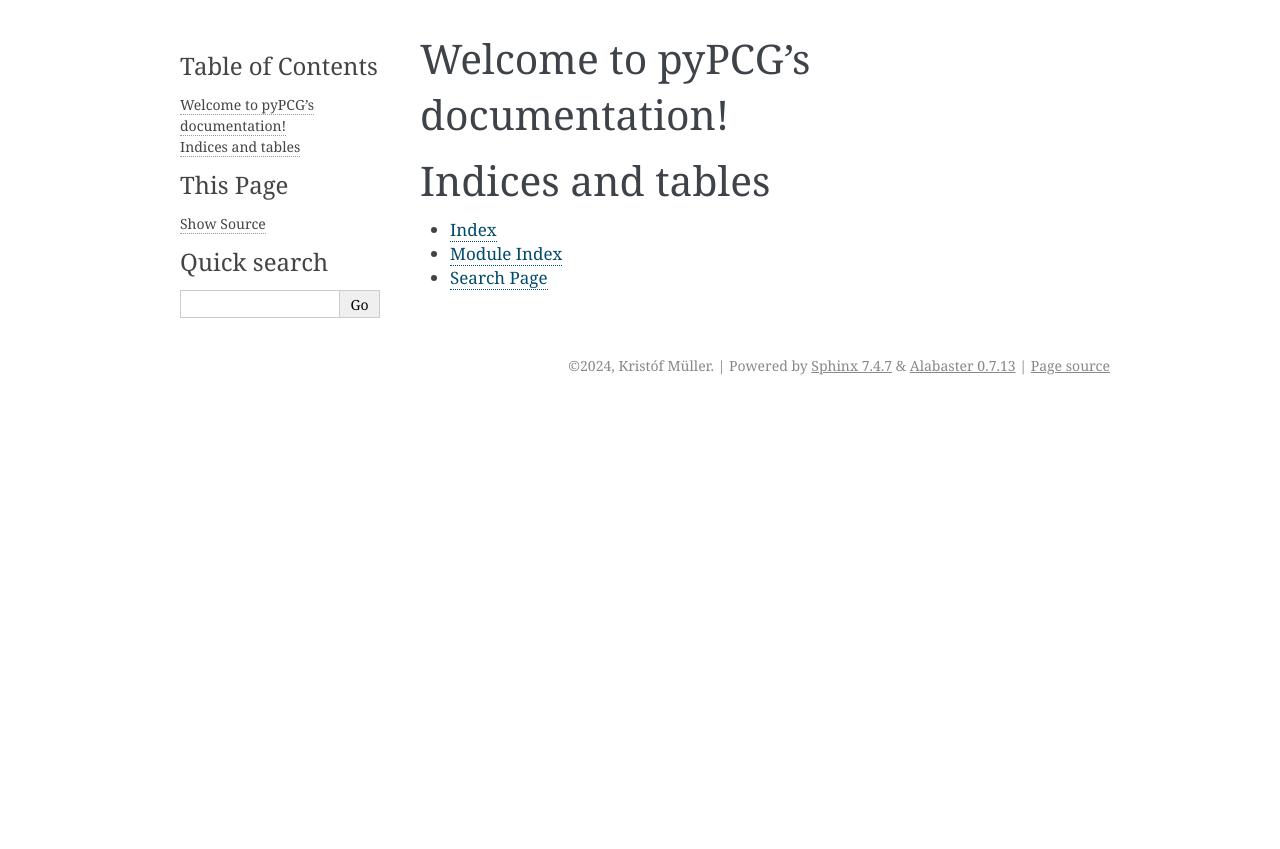
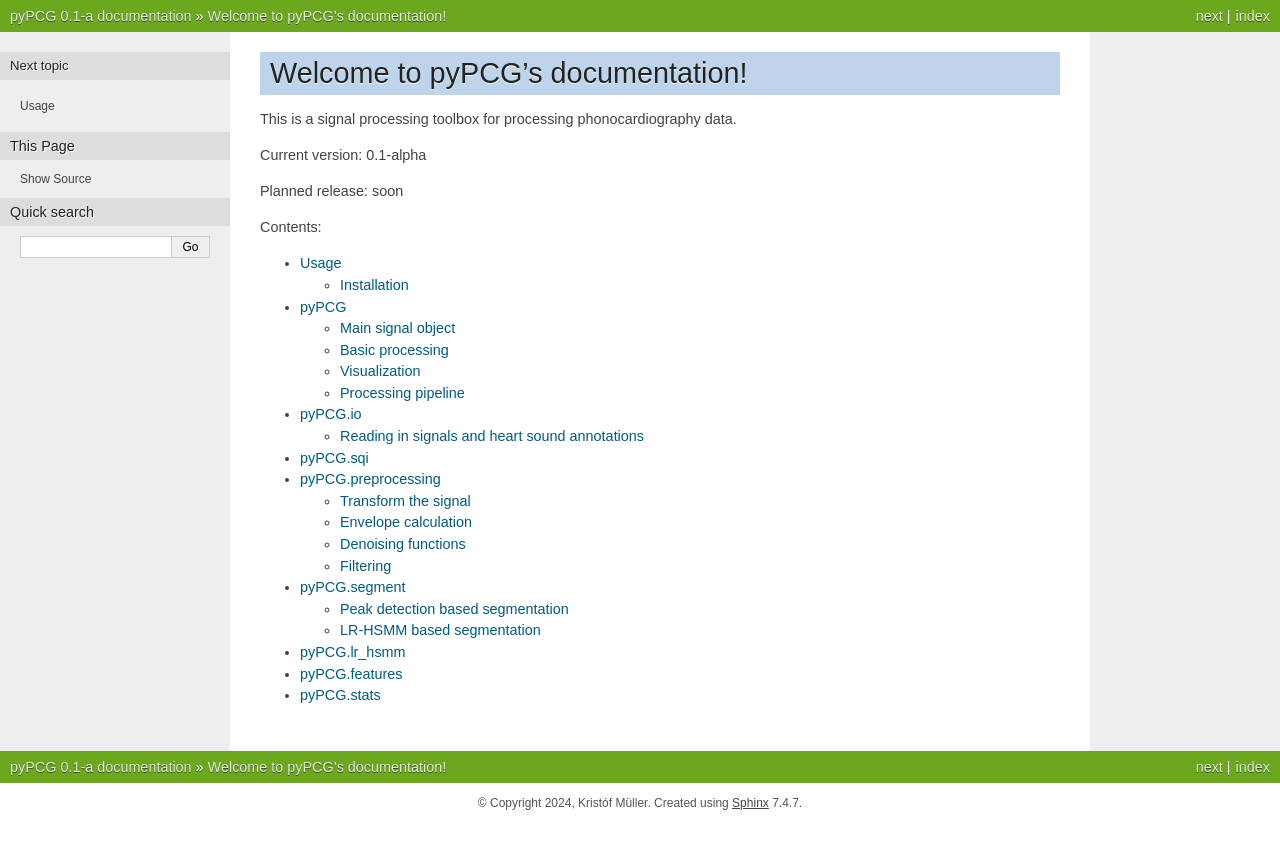
Before and after one commit to mulkr/pyPCG-toolbox, a Sphinx documentation site: the page built from docs/source/index.rst, in a window 1280 px wide. Shown: the top 849 px of the page. Built offline with Sphinx 7.4.7, drawn with Linux system fonts in a browser that asks for light colours.

Commit message:
Add sphinx documentation files

```diff
--- a/docs/source/conf.py
+++ b/docs/source/conf.py
@@ -14,7 +14,7 @@ release = '0.1-a'
 # -- General configuration ---------------------------------------------------
 # https://www.sphinx-doc.org/en/master/usage/configuration.html#general-configuration
 
-extensions = []
+extensions = ["sphinx.ext.napoleon",'sphinx.ext.autodoc']
 
 templates_path = ['_templates']
 exclude_patterns = []
@@ -24,5 +24,5 @@ exclude_patterns = []
 # -- Options for HTML output -------------------------------------------------
 # https://www.sphinx-doc.org/en/master/usage/configuration.html#options-for-html-output
 
-html_theme = 'alabaster'
+html_theme = 'nature'
 html_static_path = ['_static']
--- /dev/null
+++ b/docs/source/features.rst
@@ -0,0 +1,4 @@
+pyPCG.features
+==============
+.. automodule:: pyPCG.features
+    :members:
--- a/docs/source/index.rst
+++ b/docs/source/index.rst
@@ -1,20 +1,20 @@
-.. pyPCG documentation master file, created by
-   sphinx-quickstart on Mon Mar 11 13:28:37 2024.
-   You can adapt this file completely to your liking, but it should at least
-   contain the root `toctree` directive.
-
 Welcome to pyPCG's documentation!
 =================================
+This is a signal processing toolbox for processing phonocardiography data.
+
+Current version: 0.1-alpha
+
+Planned release: soon
 
 .. toctree::
+   usage
+   pyPCG
+   io
+   sqi
+   preprocessing
+   segment
+   lr_hsmm
+   features
+   stats
    :maxdepth: 2
    :caption: Contents:
-
-
-
-Indices and tables
-==================
-
-* :ref:`genindex`
-* :ref:`modindex`
-* :ref:`search`
--- /dev/null
+++ b/docs/source/io.rst
@@ -0,0 +1,8 @@
+pyPCG.io
+========
+.. automodule:: pyPCG.io
+
+Reading in signals and heart sound annotations
+----------------------------------------------
+.. autofunction:: pyPCG.io.read_signal_file
+.. autofunction:: pyPCG.io.read_hsannot_file
--- /dev/null
+++ b/docs/source/lr_hsmm.rst
@@ -0,0 +1,4 @@
+pyPCG.lr_hsmm
+=============
+.. automodule:: pyPCG.lr_hsmm
+    :members:
--- /dev/null
+++ b/docs/source/preprocessing.rst
@@ -0,0 +1,24 @@
+pyPCG.preprocessing
+===================
+.. automodule:: pyPCG.preprocessing
+
+Transform the signal
+--------------------
+.. autofunction:: pyPCG.preprocessing.slice_signal
+.. autofunction:: pyPCG.preprocessing.resample
+
+Envelope calculation
+--------------------
+.. autofunction:: pyPCG.preprocessing.envelope
+.. autofunction:: pyPCG.preprocessing.homomorphic
+
+Denoising functions
+-------------------
+.. autofunction:: pyPCG.preprocessing.wt_denoise
+.. autofunction:: pyPCG.preprocessing.wt_denoise_sth
+.. autofunction:: pyPCG.preprocessing.emd_denoise_sth
+.. autofunction:: pyPCG.preprocessing.emd_denoise_savgol
+
+Filtering
+---------
+.. autofunction:: pyPCG.preprocessing.filter
--- /dev/null
+++ b/docs/source/pyPCG.rst
@@ -0,0 +1,27 @@
+pyPCG
+=====
+.. automodule:: pyPCG
+
+The main module for PCG processing.
+
+Includes the main signal object, basic processing functions and the processing pipeline class.
+
+Main signal object
+------------------
+.. autoclass:: pyPCG.pcg_signal
+
+Basic processing
+----------------
+.. autofunction:: pyPCG.zero_center
+.. autofunction:: pyPCG.unit_scale
+.. autofunction:: pyPCG.std_scale
+.. autofunction:: pyPCG.normalize
+
+Visualization
+-------------
+.. autofunction:: pyPCG.plot
+
+Processing pipeline
+-------------------
+.. autoclass:: pyPCG.process_pipeline
+    :members:
--- /dev/null
+++ b/docs/source/segment.rst
@@ -0,0 +1,15 @@
+pyPCG.segment
+=============
+.. automodule:: pyPCG.segment
+
+Peak detection based segmentation
+---------------------------------
+.. autofunction:: pyPCG.segment.adv_peak
+.. autofunction:: pyPCG.segment.peak_sort_diff
+.. autofunction:: pyPCG.segment.segment_peaks
+
+LR-HSMM based segmentation
+--------------------------
+.. autofunction:: pyPCG.segment.load_hsmm
+.. autofunction:: pyPCG.segment.segment_hsmm
+.. autofunction:: pyPCG.segment.convert_hsmm_states
--- /dev/null
+++ b/docs/source/sqi.rst
@@ -0,0 +1,4 @@
+pyPCG.sqi
+=========
+.. automodule:: pyPCG.sqi
+    :members:
--- /dev/null
+++ b/docs/source/stats.rst
@@ -0,0 +1,4 @@
+pyPCG.stats
+===========
+.. automodule:: pyPCG.stats
+    :members:
```
Also changed, not shown: docs/source/usage.rst (added, +9 -0 lines).
